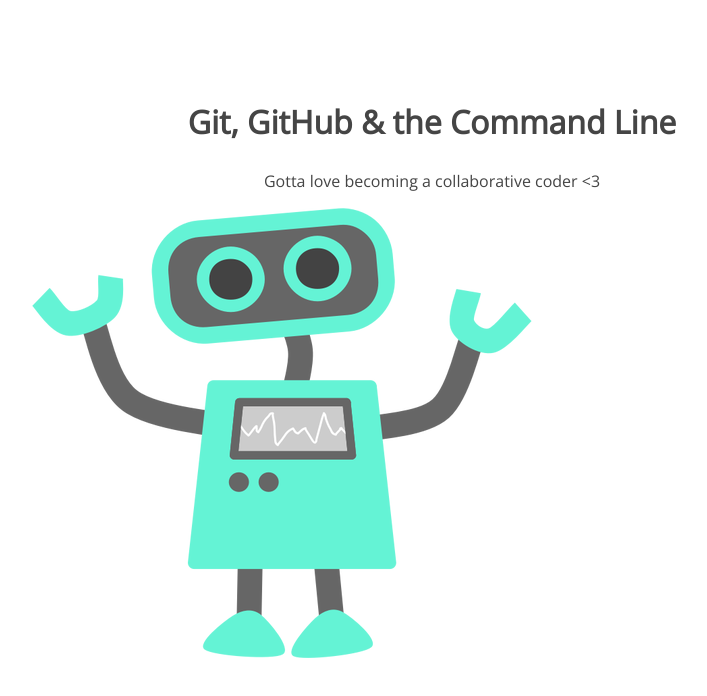
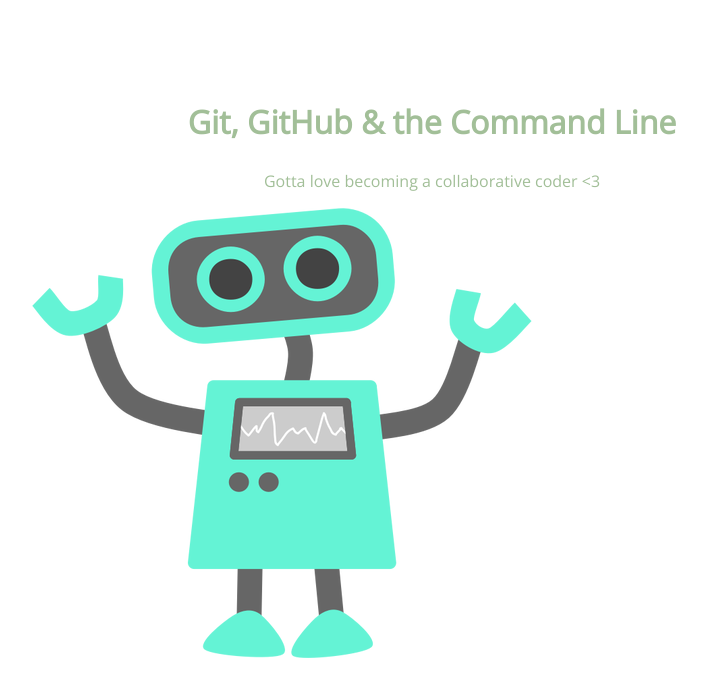
Before and after one commit to rosie-pi/105-project, a plain HTML site: page index.html in a window 1280 px wide. Shown: the whole page, without its empty margins (208-915 px from the left). Drawn offline with nearby package versions, Linux system fonts and the light colour scheme.

Commit message:
h1 color change

```diff
--- a/css/style.css
+++ b/css/style.css
@@ -5,7 +5,7 @@
 section h1,
 section p {
 	text-align: center;
-	color: #454545;
+	color: #a2bf98;
 }
 section h1 {
 	font: 32px 'Open Sans';
```
